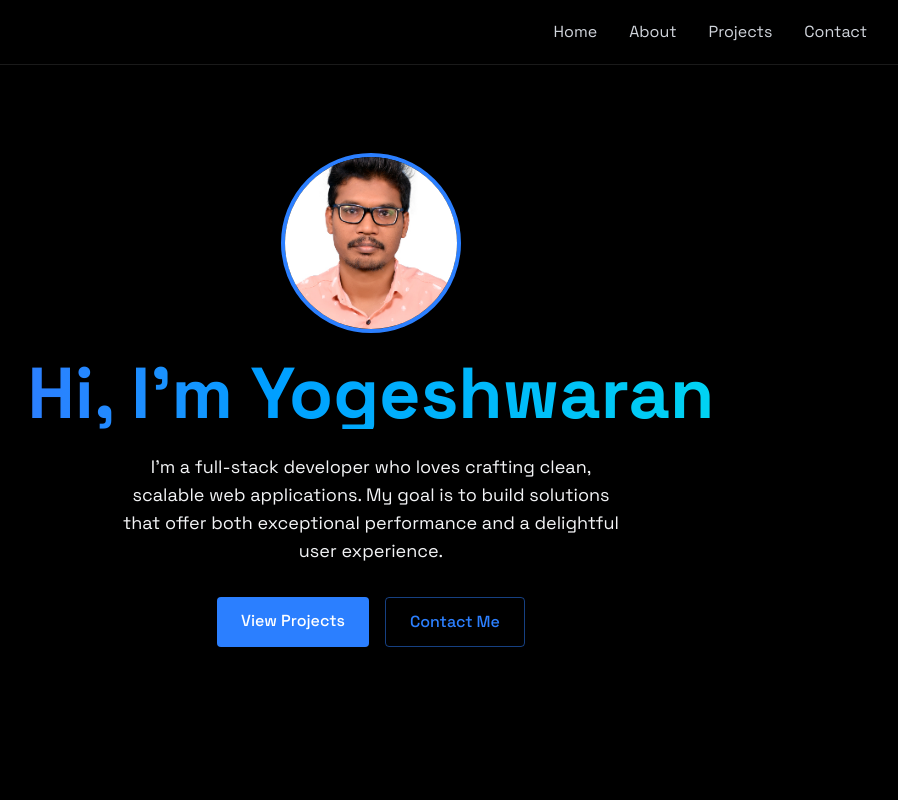
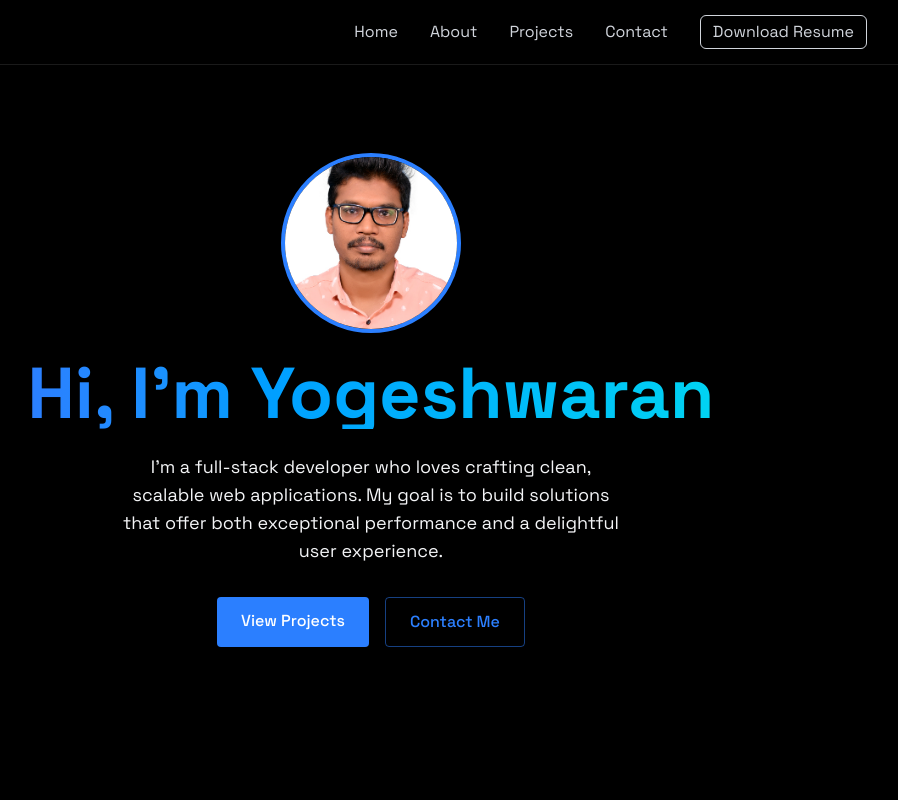
Before and after one commit to yogeshwarandev-source/portfilo, a React (Vite) app: page / in a window 1280 px wide. Shown: the top 800 px of the page, without its empty margins (269-1167 px from the left). Built offline with nearby package versions, Linux system fonts and the light colour scheme.

Commit message:
Resume and linkedin updated

```diff
--- a/index.html
+++ b/index.html
@@ -2,7 +2,7 @@
 <html lang="en">
   <head>
     <meta charset="UTF-8" />
-    <link rel="icon" type="image/svg+xml" href="/dev.jpg" />
+    <link rel="icon" type="image/svg+xml" href="/profile.jpg" />
     <link rel="preconnect" href="https://fonts.googleapis.com" />
     <link rel="preconnect" href="https://fonts.gstatic.com" crossorigin />
     <link
@@ -10,7 +10,7 @@
       rel="stylesheet"
     />
     <meta name="viewport" content="width=device-width, initial-scale=1.0" />
-    <title>Portfilo</title>
+    <title>yogesh</title>
   </head>
   <body>
     <div id="root"></div>
--- a/package.json
+++ b/package.json
@@ -18,6 +18,7 @@
     "emailjs-com": "^3.2.0",
     "react": "^18.3.1",
     "react-dom": "^18.3.1",
+    "react-icons": "^5.5.0",
     "tailwindcss": "^4.0.0"
   },
   "devDependencies": {
--- a/src/App.jsx
+++ b/src/App.jsx
@@ -8,6 +8,7 @@
 import { Projects } from "./components/sections/Projects";
 import "./index.css";
 import { Contact } from "./components/sections/Contact";
+import { Footer } from "./components/Footer";
 
 function App() {
   const [isLoaded, setIsLoaded] = useState(false);
@@ -27,6 +28,7 @@
         <About />
         <Projects />
         <Contact />
+        <Footer />
       </div>
     </>
   );
--- /dev/null
+++ b/src/components/Footer.jsx
@@ -0,0 +1,67 @@
+import React from "react";
+import { FaGithub, FaLinkedin, FaPhone, FaEnvelope } from "react-icons/fa";
+
+// export const Footer = () => {
+//   return (
+//     <footer className="bg-gray-900 text-gray-100 py-6 text-center">
+//       <div className="flex justify-center space-x-6 mb-2">
+//         {/* <a
+//           href=""
+//           target="_blank"
+//           rel="noopener noreferrer"
+//           className="hover:text-blue-500"
+//         >
+//           GitHub
+//         </a> */}
+//         <a
+//           href="http://linkedin.com/in/yogeshwaran-backend/"
+//           target="_blank"
+//           rel="noopener noreferrer"
+//           className="hover:text-blue-500"
+//         >
+//           LinkedIn
+//         </a>
+//         <a href="tel:+91 9788622058" className="hover:text-blue-500">
+//           Phone
+//         </a>
+//         <a href="mailto:yogeshshankar139@gmail.com" className="hover:text-blue-500">
+//           Email
+//         </a>
+//       </div>
+//       <p className="text-sm">&copy; {new Date().getFullYear()} yogeshwaran All rights reserved.</p>
+//     </footer>
+//   );
+// };
+
+
+export const Footer = () => {
+  return (
+    <footer className="bg-gray-900 text-gray-100 py-6 text-center">
+      <div className="flex justify-center space-x-6 mb-2 text-2xl">
+        {/* <a
+          href="https://github.com/yourusername"
+          target="_blank"
+          rel="noopener noreferrer"
+          className="hover:text-blue-500 transition-colors duration-300"
+        >
+          <FaGithub />
+        </a> */}
+        <a
+          href="http://linkedin.com/in/yogeshwaran-backend/"
+          target="_blank"
+          rel="noopener noreferrer"
+          className="hover:text-blue-500 transition-colors duration-300"
+        >
+          <FaLinkedin />
+        </a>
+        <a href="tel:+919788622058" className="hover:text-blue-500 transition-colors duration-300">
+          <FaPhone />
+        </a>
+        <a href="mailto:yogeshshankar139@gmail.com" className="hover:text-blue-500 transition-colors duration-300">
+          <FaEnvelope />
+        </a>
+      </div>
+      <p className="text-sm">&copy; {new Date().getFullYear()} Yogeshwaran All rights reserved.</p>
+    </footer>
+  );
+};
--- a/src/components/Navbar.jsx
+++ b/src/components/Navbar.jsx
@@ -48,6 +48,14 @@
               {" "}
               Contact{" "}
             </a>
+<a
+  href="/resume.pdf" // Path to your resume file in public folder
+  target="_blank"
+  rel="noopener noreferrer"
+  className="text-gray-300 hover:text-white transition-colors border border-gray-300 px-3 py-1 rounded-md"
+>
+  Download Resume
+</a>
           </div>
         </div>
       </div>
```
Also changed, not shown: 2 other files (tests, documents, lock files or other folders).
